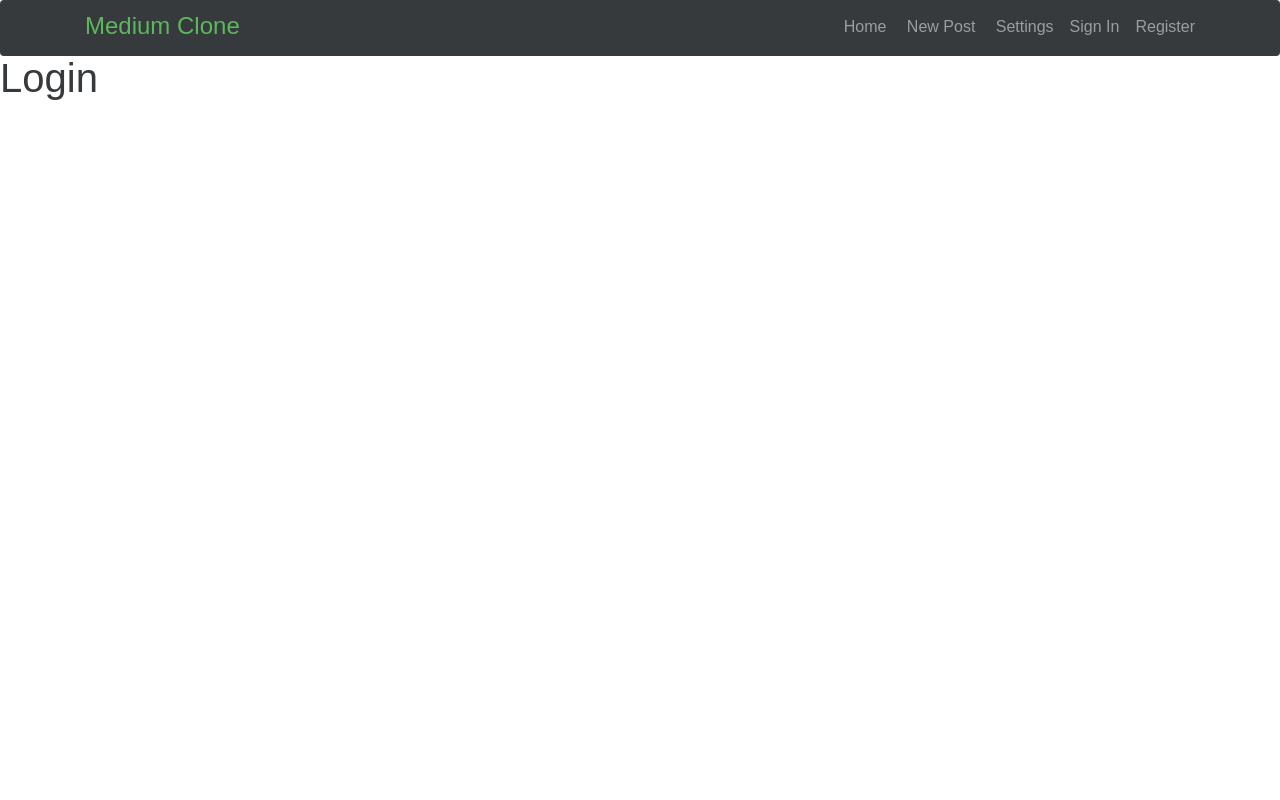
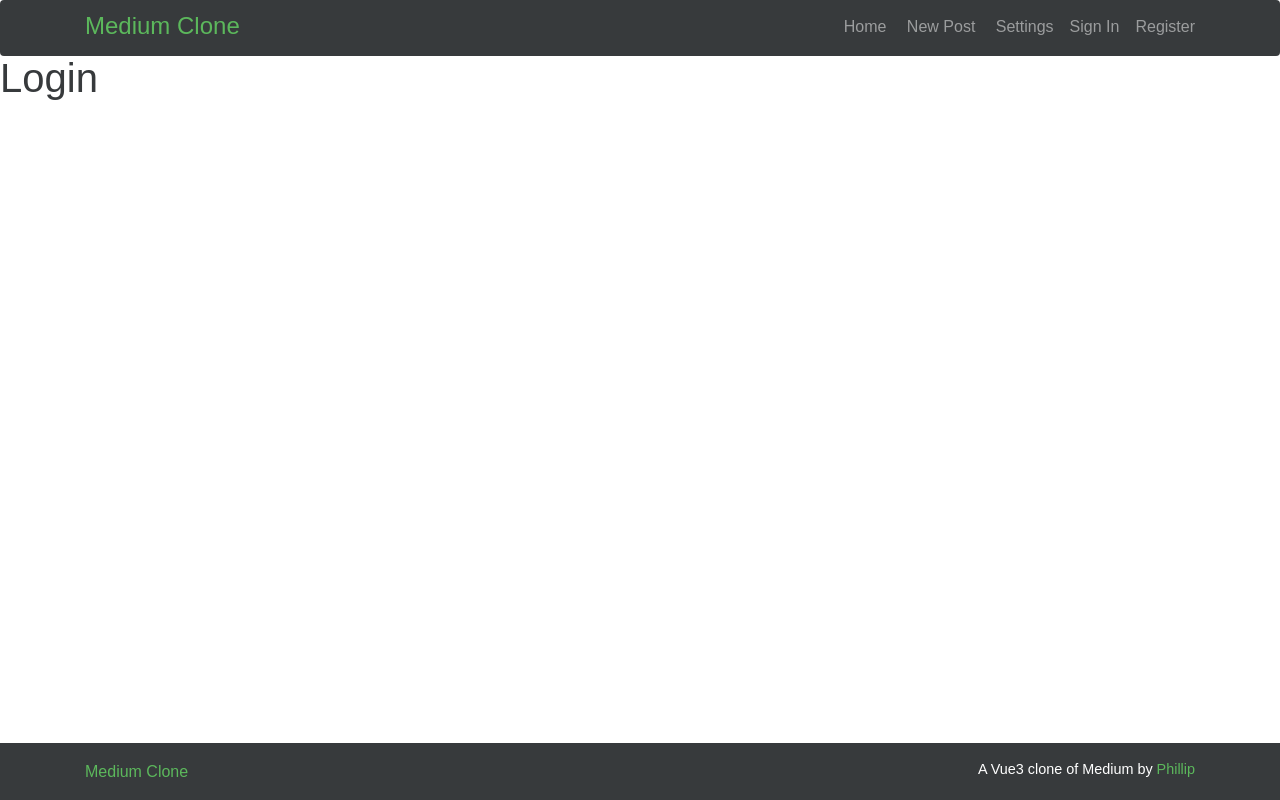
Before and after one commit to PhillipMwaniki/Medium-Clone, a Vue app: page /login in a window 1280 px wide. Built offline with nearby package versions, Linux system fonts and the light colour scheme.

Commit message:
added footer

```diff
--- a/src/App.vue
+++ b/src/App.vue
@@ -1,13 +1,16 @@
 <template>
   <Navbar />
   <router-view />
+  <Footer />
 </template>
 
 <script>
 import Navbar from "./components/Navbar";
+import Footer from "./components/Footer"
 export default {
   components: {
-    Navbar
+    Navbar,
+    Footer
   }
 }
 </script>
--- /dev/null
+++ b/src/components/Footer.vue
@@ -0,0 +1,31 @@
+<template>
+  <footer>
+    <div class="container">
+      <router-link to="/" class="logo-font">Medium Clone</router-link>
+      <span class="attribution pull-xs-right">
+        A Vue3 clone of Medium by <a href="https://philsoft.tech">Phillip</a>
+      </span>
+    </div>
+  </footer>
+</template>
+
+<style scoped>
+footer {
+  background: #373a3c;
+  margin-top: 3rem;
+  padding: 1rem 0;
+  position: absolute;
+  bottom: 0;
+  width: 100%;
+}
+footer .logo-font {
+  vertical-align: middle;
+}
+footer .attribution {
+  vertical-align: middle;
+  margin-left: 10px;
+  font-size: 0.9rem;
+  color: #FFF;
+  font-weight: 300;
+}
+</style>
```
